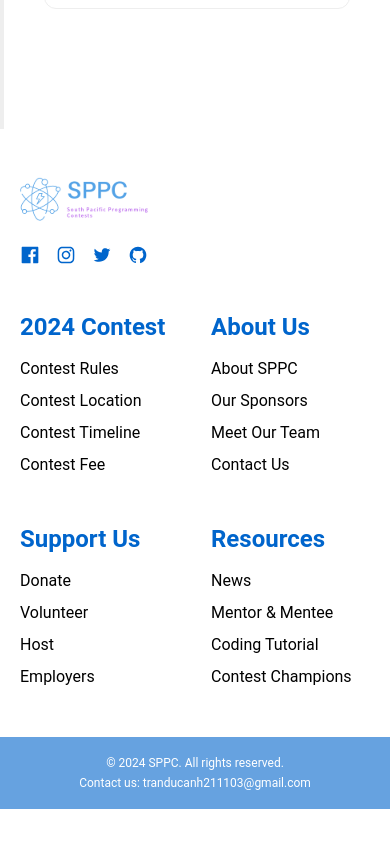
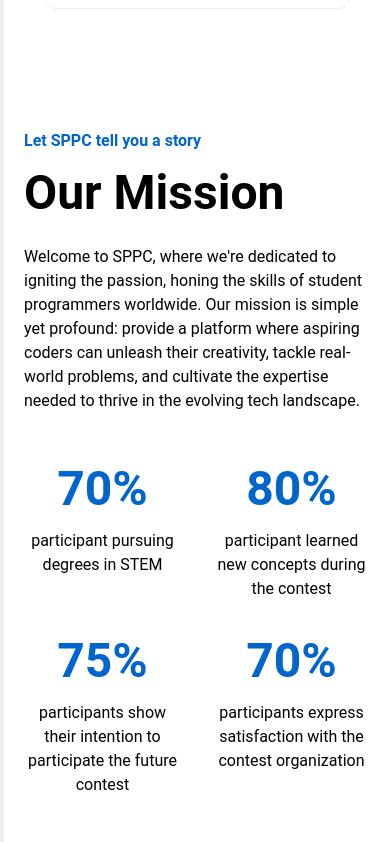
Before and after one commit to tranducanh2111/sppc-contest, a Next.js app: page /about in a window 390 px wide. Shown: the part 3102-3944 px from the top of the page. Before the commit the page ends 3911 px from the top, so only its background shows below. Built offline with nearby package versions, Linux system fonts and the light colour scheme; no server answers.

Commit message:
responsive component/about/mission

```diff
--- /dev/null
+++ b/src/page-sections/About/Mission.tsx
@@ -0,0 +1,35 @@
+import React from 'react'
+
+const Mission: React.FC = () => {
+    return (
+        <section className="flex flex-col lg:grid lg:grid-cols-about-mission gap-x-[2.5rem] gap-y-[3rem]">
+            <div className='flex flex-col gap-[1.5rem]'>
+                <div className="flex flex-col gap-[0.75rem] justify-center">
+                    <p className='text-body text-primary font-bold'>Let SPPC tell you a story</p>
+                    <h2 className='text-h2'>Our Mission</h2>
+                </div>
+                <p className='text-body'>Welcome to SPPC, where we&apos;re dedicated to igniting the passion, honing the skills of student programmers worldwide. Our mission is simple yet profound: provide a platform where aspiring coders can unleash their creativity, tackle real-world problems, and cultivate the expertise needed to thrive in the evolving tech landscape.</p>
+            </div>
+            <div className='grid grid-cols-2 gap-[2rem]'>
+                <article>
+                    <figure className='text-primary text-h2 mb-[0.75rem] text-center'>70%</figure>
+                    <p className='text-body text-center'>participant pursuing degrees in STEM</p>
+                </article>
+                <article>
+                    <figure className='text-primary text-h2 mb-[0.75rem] text-center'>80%</figure>
+                    <p className='text-body text-center'>participant learned new concepts during the contest</p>
+                </article>
+                <article>
+                    <figure className='text-primary text-h2 mb-[0.75rem] text-center'>75%</figure>
+                    <p className='text-body text-center'> participants show their intention to participate the future contest</p>
+                </article>
+                <article>
+                    <figure className='text-primary text-h2 mb-[0.75rem] text-center'>70%</figure>
+                    <p className='text-body text-center'>participants express satisfaction with the contest organization</p>
+                </article>
+            </div>
+        </section>
+    )
+}
+
+export default Mission
--- a/src/pages/about.tsx
+++ b/src/pages/about.tsx
@@ -7,6 +7,7 @@
 
 // Resources
 import HeroImage from 'public/about-hero.png'
+import Mission from '@/page-sections/About/Mission'
 
 const AboutUs: React.FC = () => {
 
@@ -20,6 +21,7 @@
               <HeroSection imageUrl={HeroImage} />
               <KeyStatistic />
               <HistoryTimeline />
+              <Mission />
             </div>
         </div>
     </Fragment>
--- a/tailwind.config.js
+++ b/tailwind.config.js
@@ -99,6 +99,7 @@
         // Complex site-specific column configuration
         'homepage-contest-stat': 'max(40%, 300px) auto',
         'auto-fit': 'repeat(auto-fit, minmax(310px, 1fr))',
+        'about-mission': 'auto 560px',
       }
     },
   },
```
